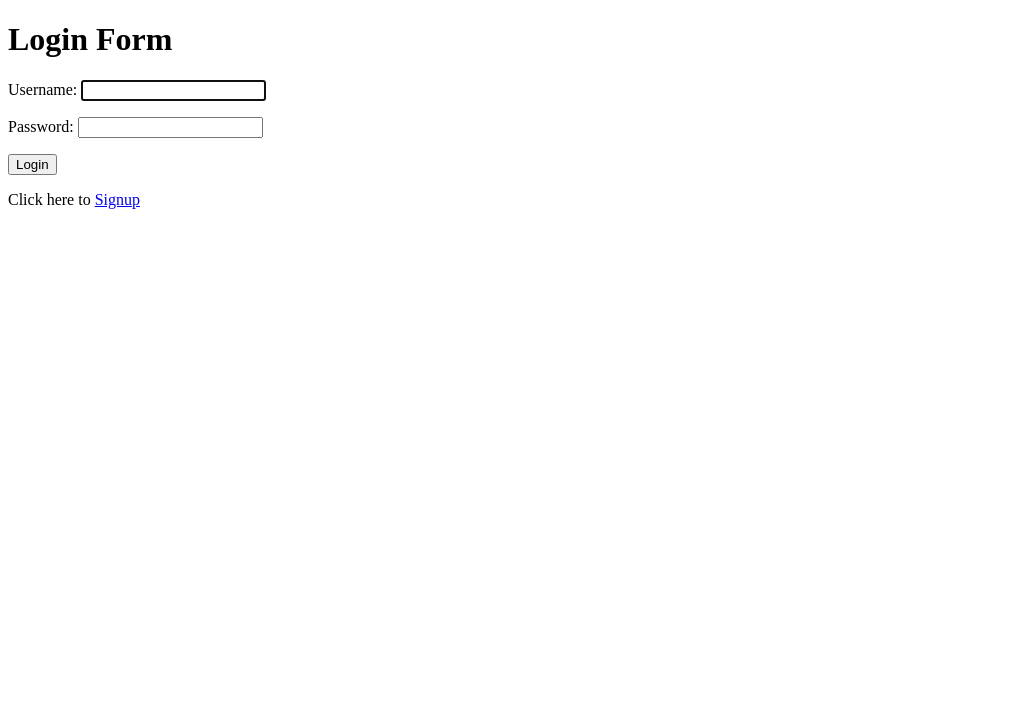
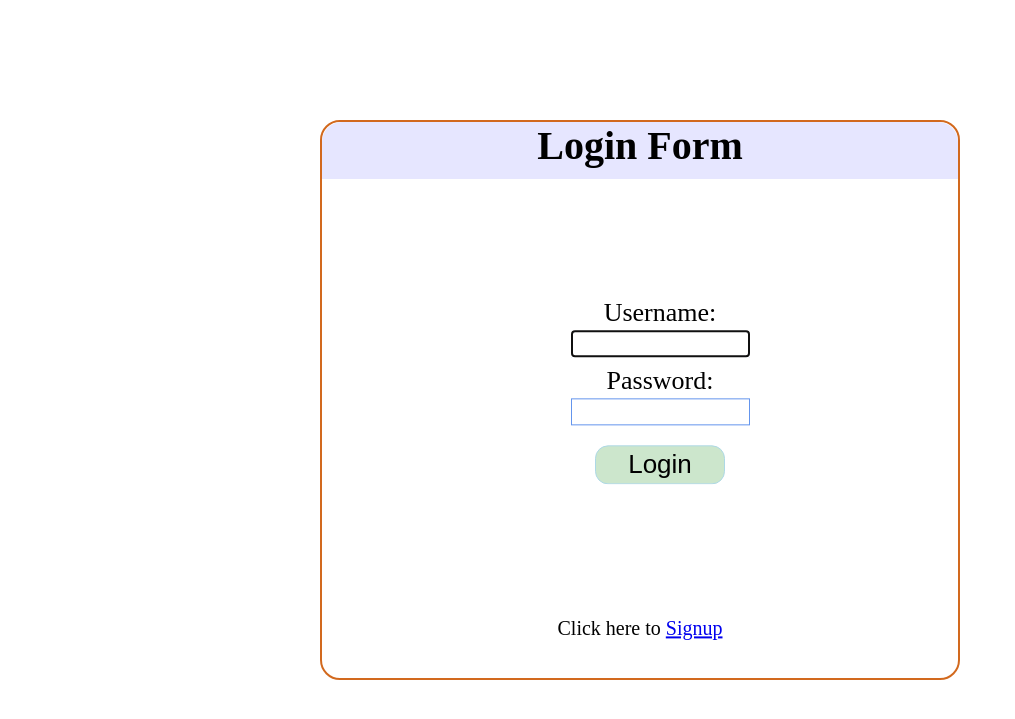
Before and after one commit to Bhuwan-web/portfolio, a Django app: page /accounts/login/ in a window 1280 px wide. Shown: the top 719 px of the page, without its empty margins (0-1015 px from the left). Run offline with Django 3.2, Linux system fonts and the light colour scheme.

Commit message:
added some css

```diff
--- /dev/null
+++ b/static/base.css
@@ -0,0 +1,25 @@
+html {
+  font-size: 62.5%;
+}
+* {
+  box-sizing: border-box;
+  margin: 0;
+  padding: 0;
+}
+body {
+  font-size: 1.6rem;
+}
+
+.d-in_b {
+  display: inline-block;
+}
+.p-center {
+  position: fixed;
+  top: 50%;
+  left: 50%;
+  transform: translate(-50%, -50%);
+  clear: both;
+}
+p-rel {
+  position: relative;
+}
--- a/user/middleware.py
+++ b/user/middleware.py
@@ -19,3 +19,5 @@ class LoginMiddleware:
     def process_view(self, request, view_func, view_args, view_kwargs):
         if not request.user.is_authenticated and not request.path.__contains__("accounts"):
             return redirect(reverse_lazy("accounts:login"))
+        if request.user.is_authenticated and "accounts" in request.path:
+            return redirect(reverse_lazy("profile:profile"))
--- /dev/null
+++ b/user/static/accounts.css
@@ -0,0 +1,78 @@
+.heading {
+  text-align: center;
+}
+.account-head {
+  border-radius: inherit;
+  border-bottom-left-radius: 0px;
+  border-bottom-right-radius: 0px;
+  background: #e6e6ff;
+  padding-bottom: 1rem;
+}
+section {
+  font-size: 2rem;
+}
+section > h1 {
+  font-size: 2em;
+}
+body {
+  position: relative;
+}
+.login-card {
+  min-height: 70vh;
+  text-align: center;
+  min-width: 50vw;
+  border: 2px solid chocolate;
+  border-radius: 1em;
+}
+
+form {
+  margin: 2rem;
+  line-height: 1em;
+  vertical-align: middle;
+  text-align: center;
+  font-size: 1.3em;
+}
+form * {
+  margin: 0.3em;
+  /* max-height: 60vh; */
+}
+input {
+  height: 2em;
+  border: 1px solid cornflowerblue;
+}
+.btn {
+  font-size: 1em;
+  width: 5em;
+  height: 1.5em;
+}
+
+.btn-light {
+  background-color: #cce6cc;
+  border: lightblue 0.1rem solid;
+  border-radius: 0.5em;
+}
+.aside {
+  position: absolute;
+  bottom: 10%;
+  text-align: center;
+  left: 50%;
+  transform: translate(-50%, 80%);
+}
+form > ul {
+  visibility: hidden;
+  width: 0;
+  height: 0;
+}
+.helptext {
+  display: block;
+  width: 0px;
+  height: 0px;
+  visibility: hidden;
+}
+
+.form-container form {
+  position: absolute;
+  top: 45%;
+  left: 50%;
+  transform: translate(-50%, -50%);
+}
--- a/user/templates/user/accounts.html
+++ b/user/templates/user/accounts.html
@@ -1,18 +1,24 @@
 <!DOCTYPE html>
+{% load static %}
 <html lang="en">
   <head>
     <meta charset="UTF-8" />
     <meta http-equiv="X-UA-Compatible" content="IE=edge" />
     <meta name="viewport" content="width=device-width, initial-scale=1.0" />
     <title>{{title}}</title>
+    <link rel="stylesheet" href={% static 'accounts.css' %}>
+    <link rel="stylesheet" href={% static 'base.css' %}>
   </head>
   <body>
-    <h1>{{heading}}</h1>
-    <form method="post">
+    <section class="login-card p-center d-in_b">
+      <h1 class="heading account-head">{{heading}}</h1>
+      <div class="form-container p-rel">
+        <form method="post" class="account-form">
           {% csrf_token %} {{form.as_p}}
-      <input type="submit" value="{{submit}}" />
+          <button type="submit" class="btn btn-light">{{submit}}</button>
         </form>
-    <p>
+
+          <p class="aside">
 
             Click here to <a href={% if submit == "Login" %}
             {% url 'accounts:signup' %}
@@ -22,5 +28,7 @@
             >{% if submit == "Login"%} Signup {%else%} Login {%endif%}</a>
 
           </p>
+      </div>
+      </section>
   </body>
 </html>
```
Also changed, not shown: portfolio/settings.py (+9 -2 lines). Lines whose indentation alone changed are shown as unchanged.
